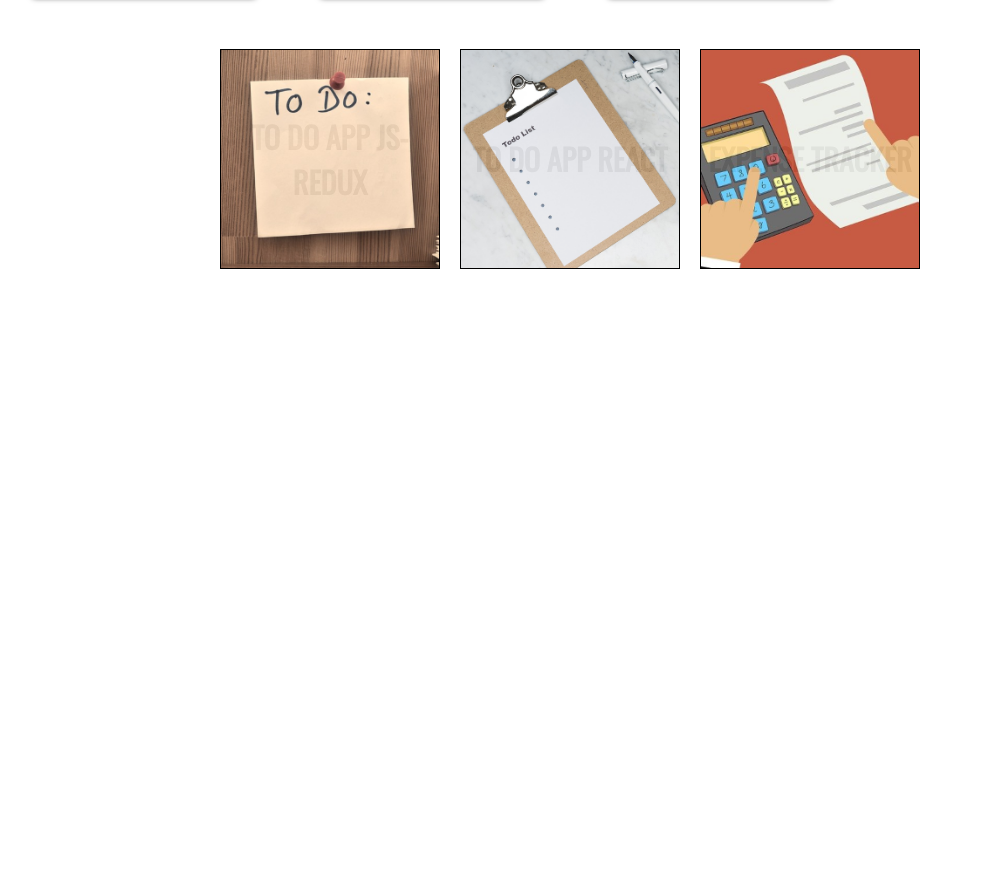
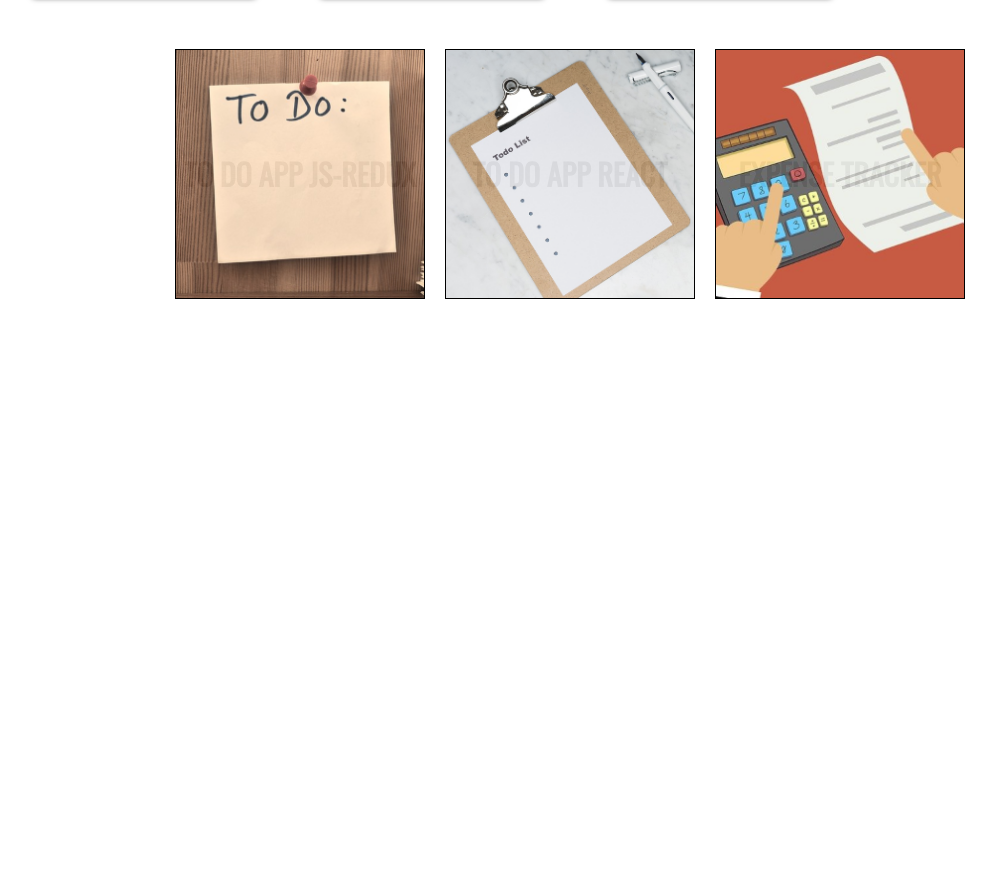
Before and after one commit to DawidMacialek/Portfolio, a React (Create React App) app: page /Portfolio/app-projects in a window 1280 px wide. Shown: the part 1878-2773 px from the top of the page, without its empty margins (70-1066 px from the left). Built offline with nearby package versions, Linux system fonts and the light colour scheme; a web font is replaced by a local one.

Commit message:
crypto-app project added

```diff
--- a/src/copmonents/projects/item/item.scss
+++ b/src/copmonents/projects/item/item.scss
@@ -10,28 +10,24 @@
   -webkit-tap-highlight-color: transparent;
   @include flex-center;
   @include mobileOne {
-    width: 220px;
-    height: 220px;
     margin: 10px;
     font-size: 30px;
   }
   @include mobileTwo {
-    width: 200px;
-    height: 200px;
     margin: 8px;
-    font-size: 26px;
+    font-size: 30px;
   }
   @include mobileThree {
-    width: 180px;
-    height: 180px;
-    margin: 6px;
-    font-size: 26px;
+    width: 250px;
+    height: 250px;
+    margin: 16px;
+    font-size: 30px;
   }
   @include mobileFour {
-    width: 120px;
-    height: 120px;
-    margin: 6px;
-    font-size: 20px;
+    width: 300px;
+    height: 300px;
+    margin: 16px;
+    font-size: 34px;
   }
   h4 {
     text-transform: uppercase;
--- a/src/copmonents/projects/projects.scss
+++ b/src/copmonents/projects/projects.scss
@@ -27,6 +27,9 @@
         @include flex-center;
         @include mobileThree {
           width: 100%;
+        }
+        @include mobileFour {
+          display: none;
         }
 
         li {
--- a/src/data/Projects/webs.js
+++ b/src/data/Projects/webs.js
@@ -3,7 +3,7 @@ import weatherApp from '../assets/weather-app.png';
 import miniQuizApp from '../assets/quiz-app-mini.png';
 import quizApp from '../assets/quiz-app-big.png';
 import cryptoApp from '../assets/crypto-app-big.png';
-import miniCryptoApp from '../assets/crypto-app-mini.png';
+import miniCryptoApp from '../assets/crypto-app-mini.PNG';
 
 export const webs = [
   {
@@ -30,7 +30,7 @@ export const webs = [
     id: 2,
     name: 'CryptoApp',
     description:
-      'CryptoApp to strona internetowa zawierająca podstawowe informacje na temat rynku kryptowalut. Użytkownik na stronie może wybrać interesującą go kryptowalutę, dowiedzieć się na jej temat pożądanych informacji, ale również otrzymuję adresy stron do aktualnych wiadomości medialnych. Za dostarczenie danych odpowiada coinranking oraz coingeco API dzięki serwisowi RapidApi.   ',
+      'CryptoApp to strona internetowa zawierająca podstawowe informacje na temat rynku kryptowalut. Użytkownik na stronie może wybrać interesującą go kryptowalutę i dowiedzieć się na jej temat pożądanych informacji. Może również znaleźć adresy stron internetowych do aktualnych wiadomości medialnych. Za dostarczenie danych odpowiada coinranking oraz coingeco API dzięki serwisowi RapidApi. Zarządzanie stanem w odnieniesu do współpracy z tymi serwisami odybwa się dzięki Redux Toolkit. Struktura i style strony są zbudowane za pomocą biblioteki Bootstrap. Wykresy danych natomiast są są zrealizowane za pomocą chart.js.',
     miniPicture: miniCryptoApp,
     Picture: cryptoApp,
     gitHubHref: 'https://github.com/DawidMacialek/crypto-app',
```
Also changed, not shown: package.json (+4 -4 lines), 1 other file (tests, documents, lock files or other folders).
